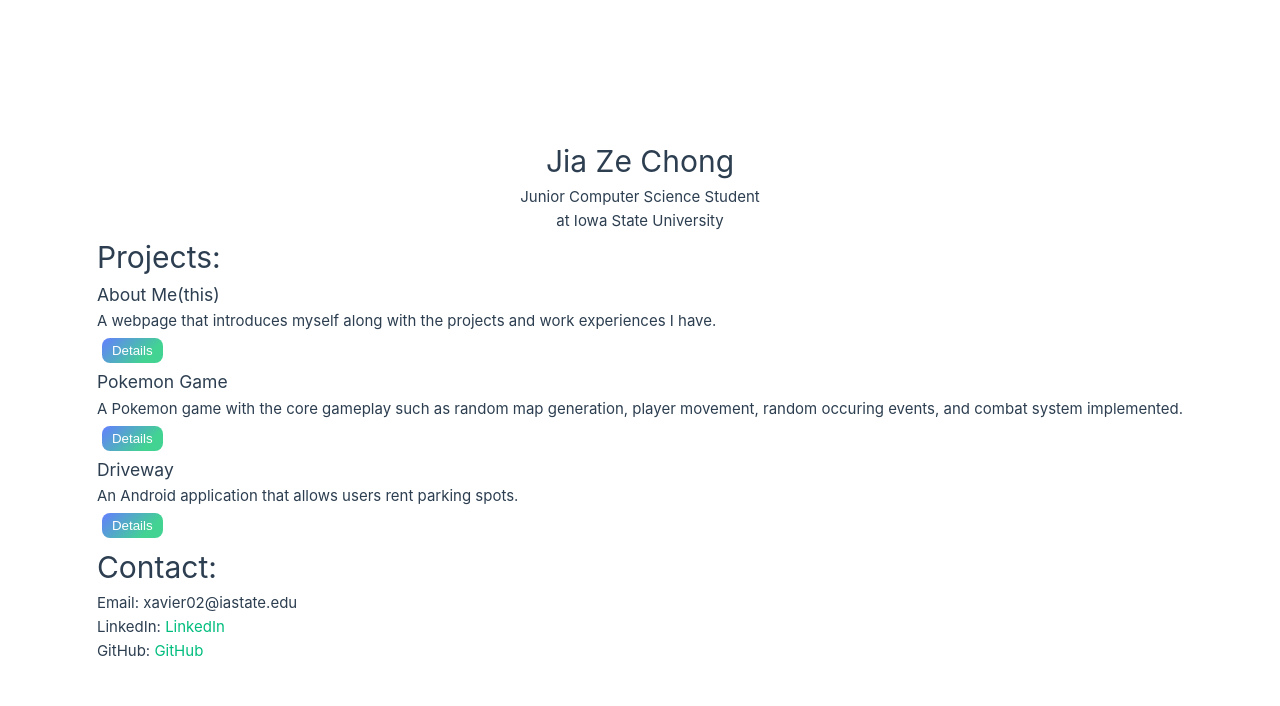
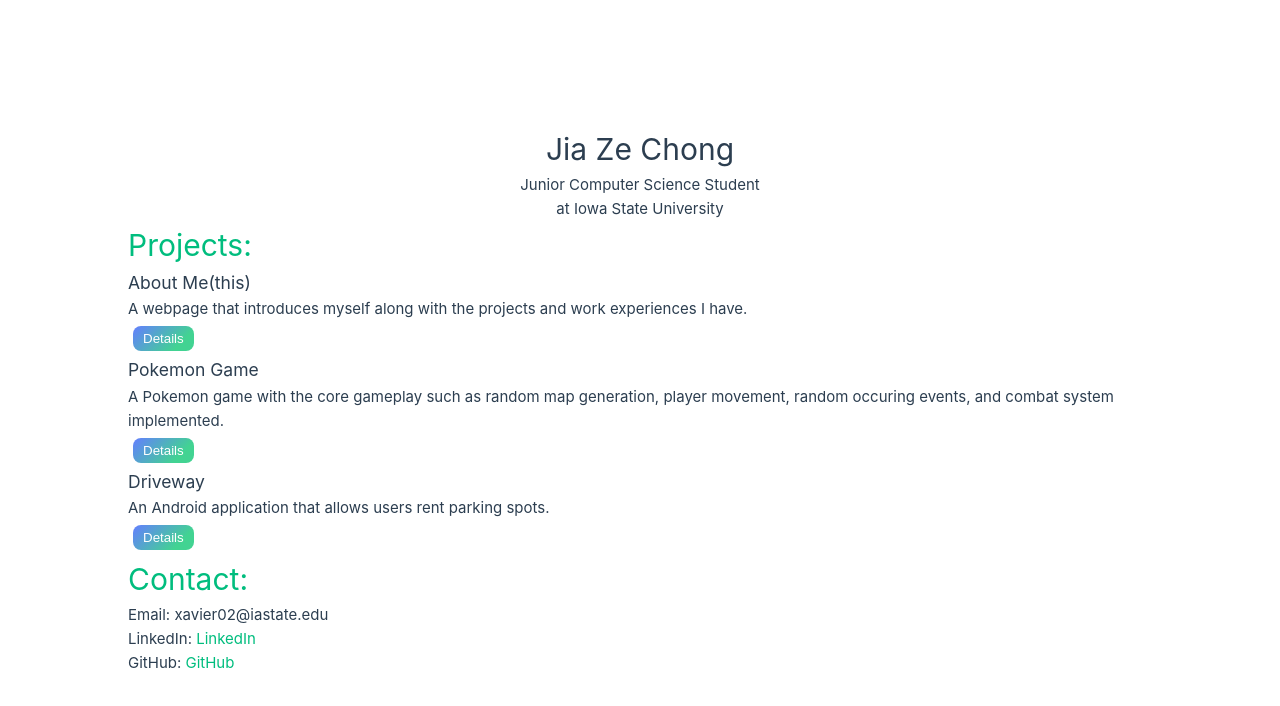
Before and after one commit to JiaZe-Chong/JiaZe-Chong.github.io, a Vue app: page / in a window 1280 px wide. Shown: the top 706 px of the page. Built offline with nearby package versions, Linux system fonts and the light colour scheme.

Commit message:
Change sizing to be according to viewport

```diff
--- a/src/App.vue
+++ b/src/App.vue
@@ -5,7 +5,18 @@ import contact from './components/ContactMe.vue'
 </script>
 
 <template>
-    <intro />
-    <projects />
-    <contact />
+    <div class = "all">
+        <intro />
+        <projects />
+        <contact />
+    </div>
+
 </template>
+
+<style scoped>
+    .all{
+        width: 80vw;
+        left: 10vw;
+        right: 10vw;
+    }
+</style>
--- a/src/assets/main.css
+++ b/src/assets/main.css
@@ -1,9 +1,7 @@
 @import './base.css';
 
 #app {
-  max-width: 1280px;
-  margin: 0 auto;
-  padding: 2rem;
+  margin: 0px;
 
   font-weight: normal;
 }
--- a/src/components/ContactMe.vue
+++ b/src/components/ContactMe.vue
@@ -6,3 +6,9 @@
     <p>GitHub: <a href="https://github.com/JiaZe-Chong">GitHub</a></p>
   </div>
 </template>
+
+<style scoped>
+h1{
+  color: hsla(160, 100%, 37%, 1);
+}
+</style>
--- a/src/components/ExperienceItem.vue
+++ b/src/components/ExperienceItem.vue
@@ -28,8 +28,9 @@ const det = ref(false)
   border-radius: 8px;
   cursor: pointer;
 }
+
 .detail {
-  width: 95%;
-  padding-left: 5%;
+  width: 90%;
+  left: 5%;
 }
 </style>
--- a/src/components/ProjectList.vue
+++ b/src/components/ProjectList.vue
@@ -59,3 +59,9 @@ import ExperienceItem from './ExperienceItem.vue'
     </ExperienceItem>
   </div>
 </template>
+
+<style scoped>
+h1{
+  color: hsla(160, 100%, 37%, 1);
+}
+</style>
```
Also changed, not shown: 1 other file (tests, documents, lock files or other folders).
